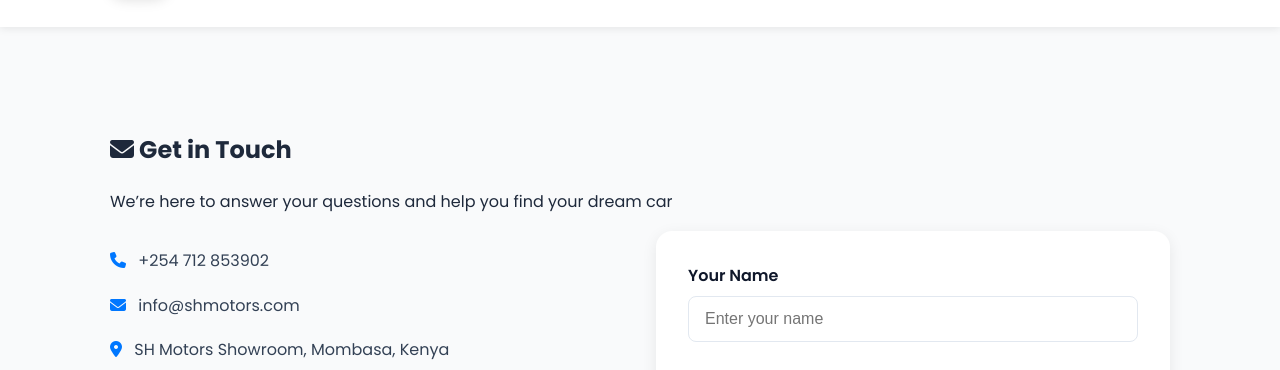
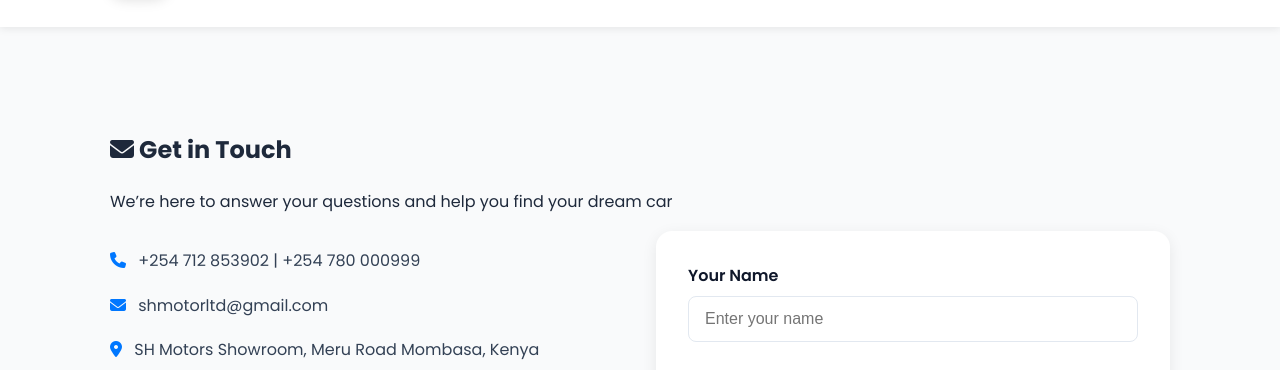
Before and after one commit to Abdul-Rafay2005/Motors, a plain HTML site: page contact.html in a window 1280 px wide. Shown: the part 99-469 px from the top of the page. Drawn offline with Linux system fonts and the light colour scheme.

Commit message:
Work in progress: homepage updates

```diff
--- a/contact.html
+++ b/contact.html
@@ -37,9 +37,9 @@
 
       <div class="contact-grid">
         <div class="contact-info">
-          <p><i class="fa fa-phone"></i> +254 712 853902</p>
-          <p><i class="fa fa-envelope"></i> info@shmotors.com</p>
-          <p><i class="fa fa-location-dot"></i> SH Motors Showroom, Mombasa, Kenya</p>
+          <p><i class="fa fa-phone"></i> +254 712 853902  | +254 780 000999</p>
+          <p><i class="fa fa-envelope"></i> shmotorltd@gmail.com</p>
+          <p><i class="fa fa-location-dot"></i> SH Motors Showroom, Meru Road Mombasa, Kenya</p>
           <div class="socials">
             <a href="#"><i class="fab fa-facebook-f"></i></a>
             <a href="#"><i class="fab fa-instagram"></i></a>
```
Also changed, not shown: about.html (+2 -2 lines).
